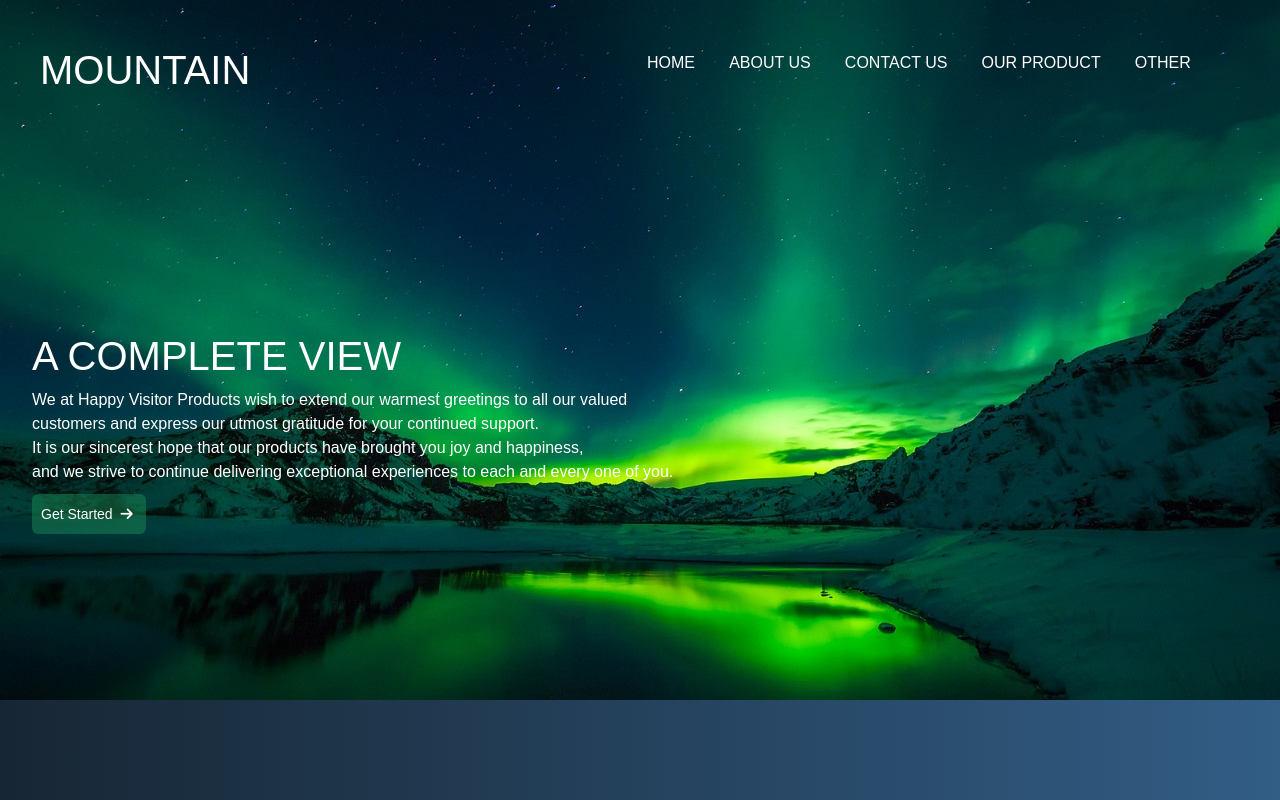
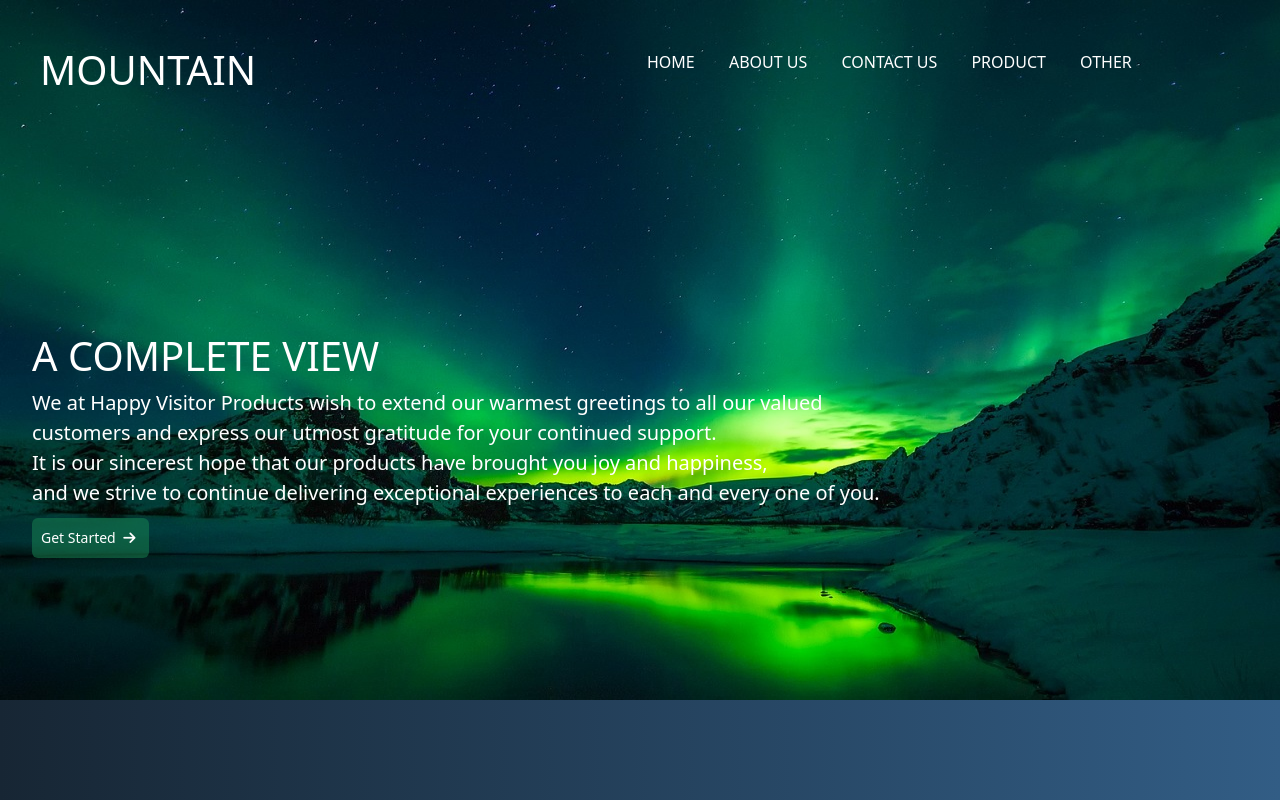
Before and after one commit to hashCon-spr/SimpleLandingPage, a website: page index.html in a window 1280 px wide. Shown: the top 800 px of the page. Drawn offline with nearby package versions, Linux system fonts and the light colour scheme; some icons are missing.

Commit message:
New Updated

```diff
--- a/index.html
+++ b/index.html
@@ -5,10 +5,12 @@
       <title>Mountain View</title>
       <meta name="viewport" content="width=width-device" />
       <link rel="stylesheet" type="text/css" href="style.css" />
-      <link rel="icon" href="palestine.jpeg" />
-      <link href="https://cdn.jsdelivr.net/npm/bootstrap@5.3.3/dist/css/bootstrap.min.css" rel="stylesheet" integrity="sha384-QWTKZyjpPEjISv5WaRU9OFeRpok6YctnYmDr5pNlyT2bRjXh0JMhjY6hW+ALEwIH" crossorigin="anonymous">
+      <link rel="icon" href="assets\image\palestine-removebg-preview.png" />
+      <!-- <link href="https://cdn.jsdelivr.net/npm/bootstrap@5.3.3/dist/css/bootstrap.min.css" rel="stylesheet" integrity="sha384-QWTKZyjpPEjISv5WaRU9OFeRpok6YctnYmDr5pNlyT2bRjXh0JMhjY6hW+ALEwIH" crossorigin="anonymous"> -->
+      <link rel="stylesheet" href="node_modules/bootstrap/dist/css/bootstrap.min.css" />
+      <script src="https://kit.fontawesome.com/397c813a37.js" crossorigin="anonymous"></script>
+      <script src="node_modules/jquery/dist/jquery.min.js"></script>
       <script src="script.js"></script>
-      <script src="https://kit.fontawesome.com/397c813a37.js" crossorigin="anonymous"></script>
    </head>
    <body>
       <div>
@@ -22,7 +24,7 @@
                <li>HOME</li>
                <li>ABOUT US</li>
                <li>CONTACT US</li>
-               <li>OUR PRODUCT</li>
+               <li>PRODUCT</li>
                <li>OTHER</li>
             </ul>
          </div>
@@ -30,13 +32,15 @@
             <i class="fa-duotone fa-bars"></i>
          </div>
          <div class="main-content">
-            <h1>A COMPLETE VIEW</h1>
-            <p>We at Happy Visitor Products wish to extend our warmest greetings to all our valued</p>
-            <p> customers and express our utmost gratitude for your continued support.</p>
-            <p>It is our sincerest hope that our products have brought you joy and happiness,</p>
-            <p> and we strive to continue delivering exceptional experiences to each and every one of you.</p>
-            <div class="col-md-5" style="transform: translateY(10px);">
-               <button class="btn bg-success p-2 text-white bg-opacity-50" style="font-size: 14px;">Get Started <i class="fa-solid fa-arrow-right p-1"></i></button>
+            <div class="those-content">
+               <h1>A COMPLETE VIEW</h1>
+               <p class="fs-5 m-0">We at Happy Visitor Products wish to extend our warmest greetings to all our valued</p>
+               <p class="fs-5 m-0">customers and express our utmost gratitude for your continued support.</p>
+               <p class="fs-5 m-0">It is our sincerest hope that our products have brought you joy and happiness,</p>
+               <p class="fs-5 m-0">and we strive to continue delivering exceptional experiences to each and every one of you.</p>
+               <div class="col-md-5" style="transform: translateY(10px);">
+                  <button class="btn bg-success p-2 text-white bg-opacity-50" style="font-size: 14px;">Get Started <i class="fa-solid fa-arrow-right p-1"></i></button>
+               </div>
             </div>
          </div>
       <footer>
--- a/script.js
+++ b/script.js
@@ -3,8 +3,7 @@ if(window.innerWidth < 700)
    console.log("mobile view")
 }
 else {
+   $(".mobile-bar").remove()
+   console.log("mobile bar removed")
    console.log("default view")
 }
-
-// scroll effect
-// $(".mobile-bar").remove()
--- a/style.css
+++ b/style.css
@@ -13,7 +13,6 @@ body {
    transform: translate(0px, -10px);
 }
 .contain-page h1 {
-   font-family: sans-serif;
    /* width: 300px;
    height: 300px; */
    transform: translate(0px, -660px);
@@ -28,7 +27,6 @@ body {
    transform: translate(600px, -650px);
 }
 .navbar-role ul li {
-   font-family: sans-serif;
    color: #ffff;
    text-decoration: none;
    display: inline;
@@ -61,18 +59,13 @@ body {
 .main-content {
    position: absolute;
    transform: translate(0px, -400px);
-   font-family: sans-serif;
+   color: #ffff;
    padding: 2rem;
-   color: #ffff;
-}
-.main-content p {
-   margin-bottom: 0px;
 }
 
 footer {
    position: relative;
    color: #ffff;
-   font-family: sans-serif;
    margin-left: 50px;
    padding-top: 40px;
 }
```
Also changed, not shown: package.json (+13 -6 lines), assets/image/palestine-removebg-preview.png (added), 1 other file.
